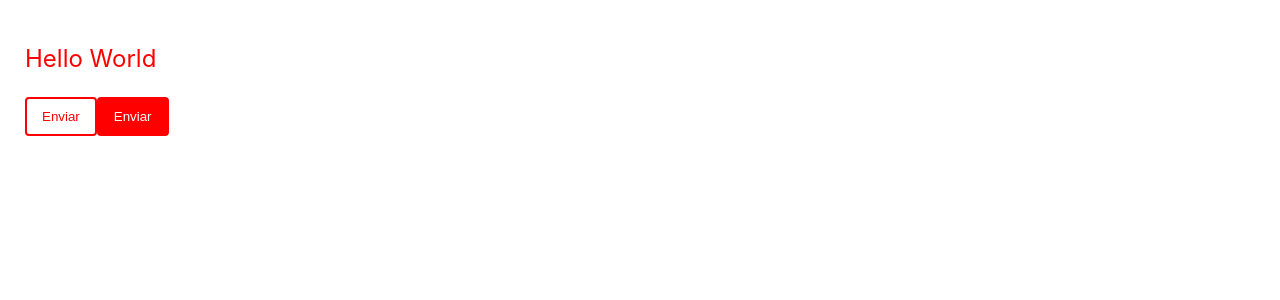
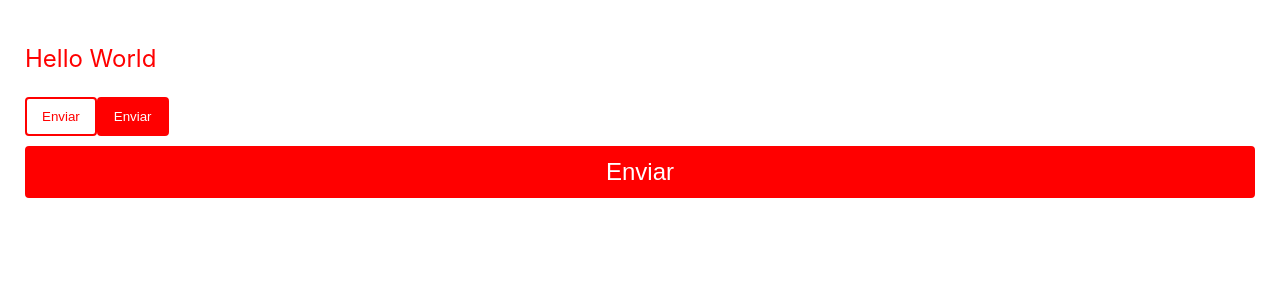
Before and after one commit to psyQore/styled-components-react, a React (Create React App) app: page / in a window 1280 px wide. Shown: the top 300 px of the page. Built offline with nearby package versions, Linux system fonts and the light colour scheme.

Commit message:
Ejemplo de como se heredan los estilos a un nuevo componente

```diff
--- a/src/App.js
+++ b/src/App.js
@@ -18,12 +18,19 @@ const Button = styled.button`
   border-radius: 4px;
 `;
 
+const BlockButton = styled(Button)`
+  width: 100%;
+  font-size: 24px;
+  margin-top: 10px;
+`;
+
 const App = () => {
   return (
     <Content>
       <P>Hello World</P>
       <Button >Enviar</Button>
       <Button primary>Enviar</Button>
+      <BlockButton primary>Enviar</BlockButton>
     </Content>
   );
 };
```
